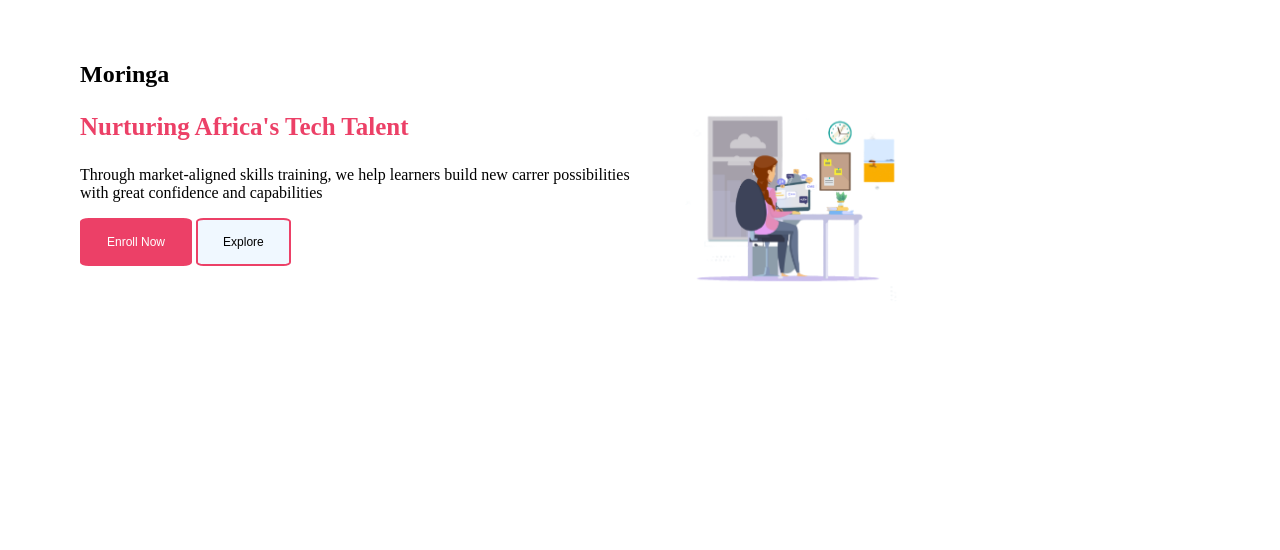
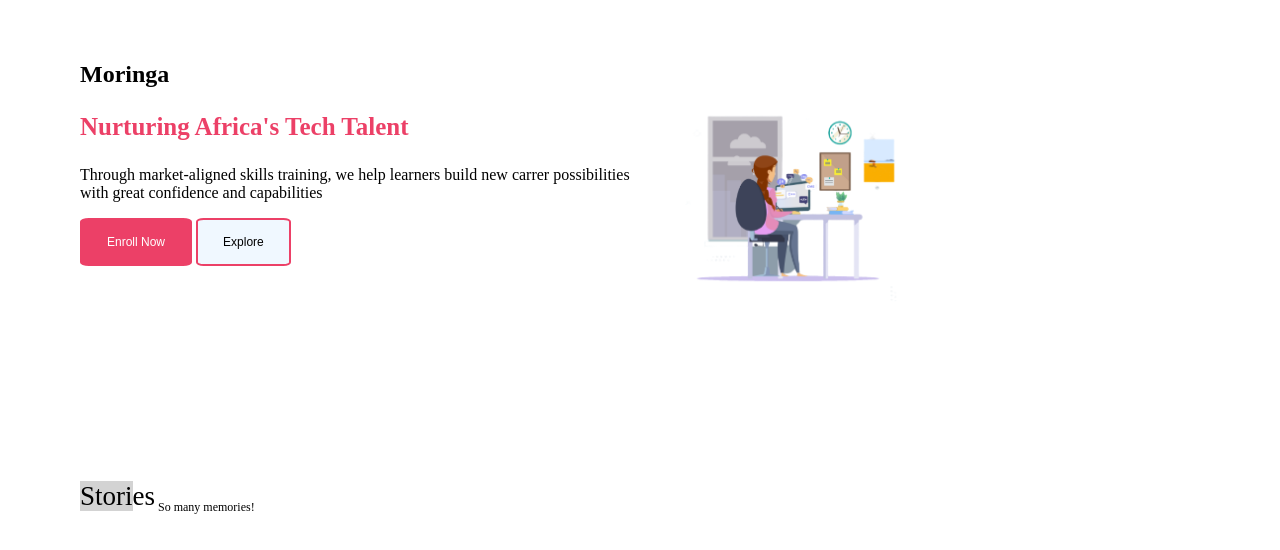
Before and after one commit to carreuky/Week-1-IP, a plain HTML site: page index.html in a window 1280 px wide. Shown: the part 108-658 px from the top of the page. Drawn offline with Linux system fonts and the light colour scheme.

Commit message:
paragraph on stories and styles with it

```diff
--- a/index.html
+++ b/index.html
@@ -30,5 +30,7 @@
 
   <img src="./assets/Images/image 1.jpg" alt="Coding Guy">
 </div>
+<p style="margin-top: 70px; margin-bottom: 50px ;font-size: 27px"><span1 style="color: #000;">
+  <span1 style="background-color: #D3D3D3">Stori</span1>es</span1><sub style="font-size: 12px"> So many memories!</sub></p>
 </body>
 </html>
```
